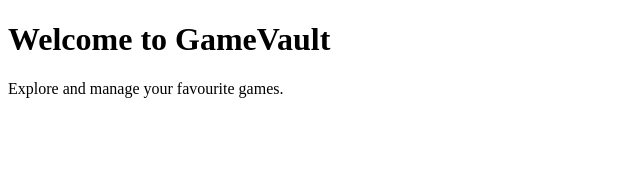
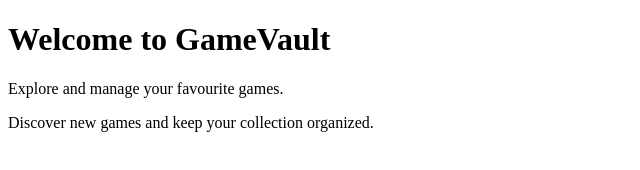
Before and after one commit to shaik-irfa/GitHub-Assignment-2026, a plain HTML site: page index.html in a window 1280 px wide. Shown: the whole page, without its empty margins (0-640 px from the left). Drawn offline with Linux system fonts and the light colour scheme.

Commit message:
Update home page with additional content

```diff
--- a/index.html
+++ b/index.html
@@ -7,5 +7,6 @@
 <body>
     <h1>Welcome to GameVault</h1>
     <p>Explore and manage your favourite games.</p>
+    <p>Discover new games and keep your collection organized.</p>
 </body>
 </html>
```
